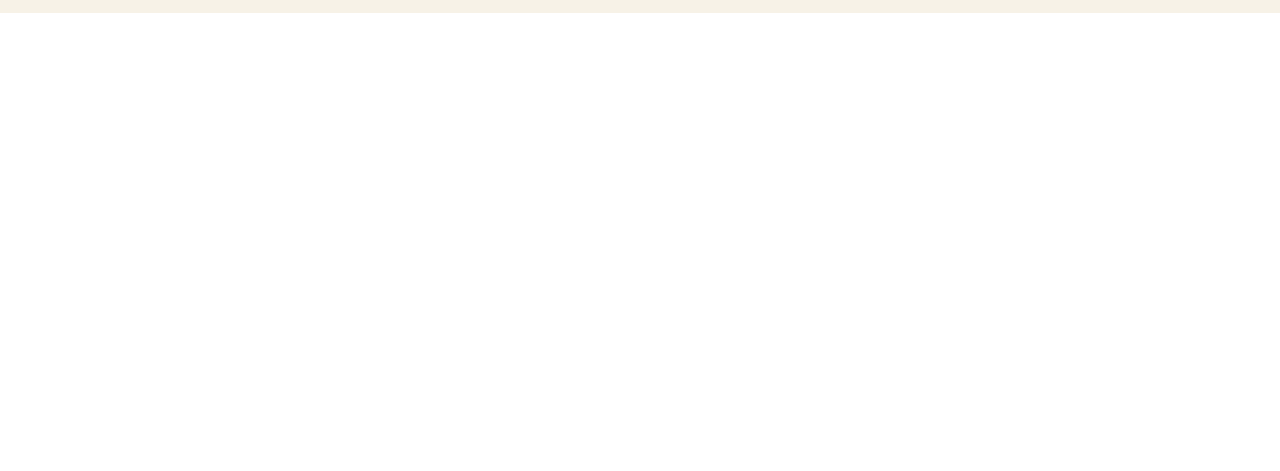
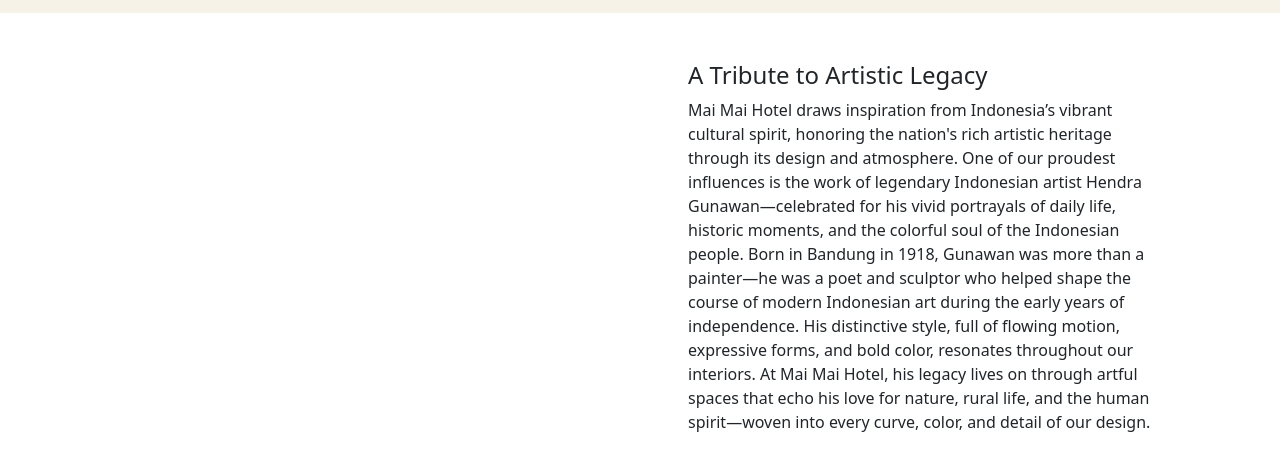
Before and after one commit to shiinumint/mai-hotel, a website built with Vite: page src/index.html in a window 1280 px wide. Shown: the part 1797-2268 px from the top of the page. Before the commit the page ends 1810 px from the top, so only its background shows below. Built offline with nearby package versions, Linux system fonts and the light colour scheme.

Commit message:
Update: Adding artist

```diff
--- a/src/index.html
+++ b/src/index.html
@@ -160,7 +160,8 @@
       <div class="col-md-12 col-lg-5 px-lg-5">
         <h4 class="pt-5">Shop with Us</h4>
         <h3>Mai Mai E-Store</h3>
-          <p class="">Indulge in handpicked delights through our online store—featuring gourmet dining experiences, artisanal pastries, and exclusive seasonal collections curated by Mai Mai Hotel.</p>
+        <p class="">Indulge in handpicked delights through our online store—featuring gourmet dining experiences,
+          artisanal pastries, and exclusive seasonal collections curated by Mai Mai Hotel.</p>
       </div>
       <div class="col-md-12 col-lg-6 ps-lg-5">
         <img src="" alt="">
@@ -169,5 +170,23 @@
   </div>
 </div>
 
+<!-- Artist -->
+<div class="container-fluid pb-1 pb-4">
+  <div class="container-xxl">
+    <div class="row shop">
+      <div class="col-md-12 col-lg-6">
+        <img src="" alt="">
+      </div>
+      <div class="col-md-12 col-lg-6 ps-lg-5">
+        <h4 class="pt-5">A Tribute to Artistic Legacy</h4>
+        <p class="">Mai Mai Hotel draws inspiration from Indonesia’s vibrant cultural spirit, honoring the nation's rich artistic heritage through its design and atmosphere. One of our proudest influences is the work of legendary Indonesian artist Hendra Gunawan—celebrated for his vivid portrayals of daily life, historic moments, and the colorful soul of the Indonesian people. Born in Bandung in 1918, Gunawan was more than a painter—he was a poet and sculptor who helped shape the course of modern Indonesian art during the early years of independence. His distinctive style, full of flowing motion, expressive forms, and bold color, resonates throughout our interiors. At Mai Mai Hotel, his legacy lives on through artful spaces that echo his love for nature, rural life, and the human spirit—woven into every curve, color, and detail of our design.
+
+        </p>
+      </div>
+    </div>
+  </div>
+</div>
+
+
 
 </html>
```
Also changed, not shown: src/assets/Images/mai-brand-inverted.png (added). Lines whose indentation alone changed are shown as unchanged.
